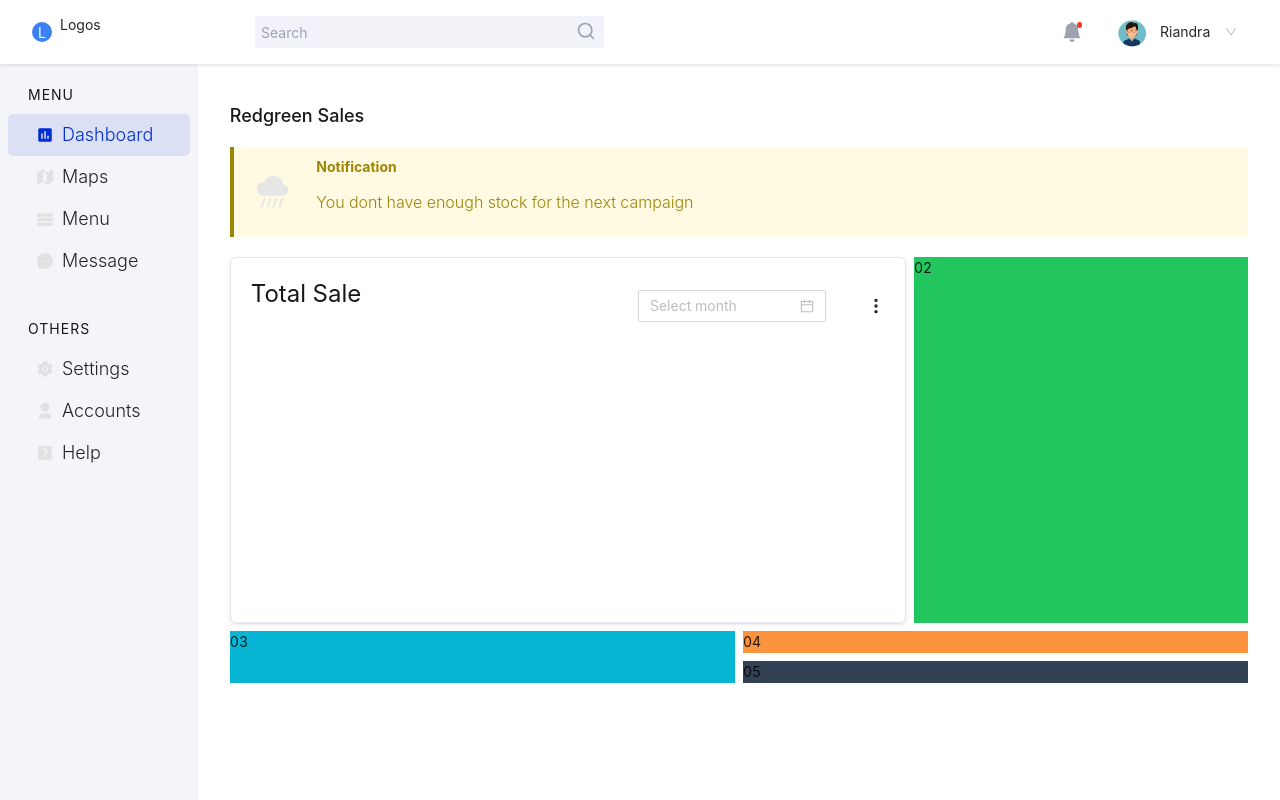
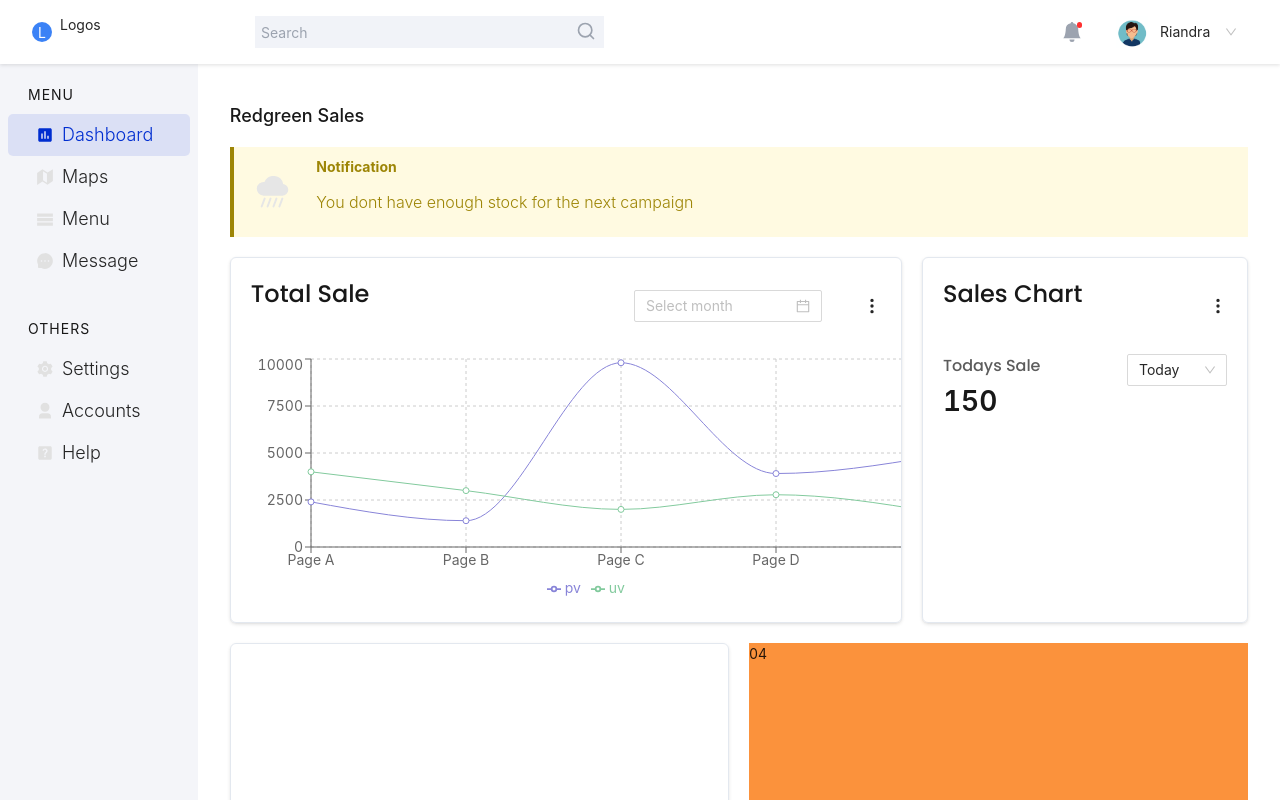
Before and after one commit to monirhabderabby/redgreenAssestment, a React (Create React App) app: page / in a window 1280 px wide. Shown: the top 800 px of the page. Built offline with nearby package versions, Linux system fonts and the light colour scheme; the HTML template or start-up script is replaced by a standard one.

Commit message:
dashboard overvies layout created

```diff
--- a/package.json
+++ b/package.json
@@ -7,12 +7,15 @@
         "@testing-library/react": "^13.4.0",
         "@testing-library/user-event": "^13.5.0",
         "antd": "^4.23.1",
+        "apexcharts": "^3.35.5",
         "gh-pages": "^4.0.0",
         "react": "^18.2.0",
+        "react-apexcharts": "^1.4.0",
         "react-dom": "^18.2.0",
         "react-icons": "^4.4.0",
         "react-router-dom": "^6.4.0",
         "react-scripts": "5.0.1",
+        "recharts": "^2.1.14",
         "web-vitals": "^2.1.4"
     },
     "scripts": {
--- a/src/App.css
+++ b/src/App.css
@@ -1,4 +1,5 @@
 @import "~antd/dist/antd.css";
+@import url("https://fonts.googleapis.com/css2?family=Poppins:wght@500&display=swap");
 
 .custom__shadow {
     box-shadow: 0px 0.3px 0.9px rgba(0, 0, 0, 0.07),
--- a/src/components/DashboardOverView/DashboardOverView.js
+++ b/src/components/DashboardOverView/DashboardOverView.js
@@ -1,5 +1,7 @@
 import React from "react";
+import MostPopulerProduct from "./MostPopulerPrduct/MostPopulerProduct";
 import Notification from "./Notification/Notification";
+import SalesChart from "./SalesChart/SalesChart";
 import TotalSales from "./TotalSales/TotalSales";
 
 const DashboardOverView = () => {
@@ -10,12 +12,10 @@ const DashboardOverView = () => {
             {/* h-[366px] w-[362px] */}
             {/* h-[366px] w-[744px] */}
 
-            <section className="grid grid-cols-1 md:grid-cols-12 h-[366px] w-full gap-2 mt-[20px]">
+            <section className="grid grid-cols-1 md:grid-cols-12 h-[366px] w-full gap-[20px] mt-[20px]">
                 <TotalSales />
-                <div className=" bg-green-500 md:col-span-4">02</div>
-                <div className="bg-cyan-500 h-full md:row-span-2 md:col-span-6">
-                    03
-                </div>
+                <SalesChart />
+                <MostPopulerProduct />
                 <div className="bg-orange-400 md:col-span-6">04</div>
                 <div className="bg-slate-700 md:col-span-6">05</div>
             </section>
--- /dev/null
+++ b/src/components/DashboardOverView/MostPopulerPrduct/MostPopulerProduct.js
@@ -0,0 +1,9 @@
+import React from "react";
+
+const MostPopulerProduct = () => {
+    return (
+        <div className=" md:col-span-6 row-span-2 h-[768px] card__shadow rounded-6px border-[1px] border-[#E3E8EF]"></div>
+    );
+};
+
+export default MostPopulerProduct;
--- /dev/null
+++ b/src/components/DashboardOverView/SalesChart/SalesChart.js
@@ -0,0 +1,50 @@
+import { Select } from "antd";
+import React from "react";
+import { BsThreeDotsVertical } from "react-icons/bs";
+const { Option } = Select;
+
+const SalesChart = () => {
+    const data = [
+        { name: "Group A", value: 400 },
+        { name: "Group B", value: 300 },
+        { name: "Group C", value: 300 },
+        { name: "Group D", value: 200 },
+    ];
+    const COLORS = ["#0088FE", "#00C49F", "#FFBB28", "#FF8042"];
+    return (
+        <div className=" md:col-span-4 card__shadow rounded-6px border-[1px] border-[#E3E8EF] ">
+            <header className="p-[20px] w-full flex items-center justify-between ">
+                <p className="font-normal text-[24px] leading-32px text-[#181818] font-popins">
+                    Sales Chart
+                </p>
+                <BsThreeDotsVertical className="ml-[41px] text-lg" />
+            </header>
+
+            <div className="w-full flex justify-between px-[20px]">
+                <div>
+                    <p className="text-[16px] font-light leading-24px text-[#5C5C5C] font-popins mb-[4px]">
+                        Todays Sale
+                    </p>
+                    <p className="font-semibold text-[28px] leading-38px text-[#181818]">
+                        150
+                    </p>
+                </div>
+                <div>
+                    <Select
+                        defaultValue="Today"
+                        style={{
+                            width: 100,
+                        }}
+                    >
+                        <Option value="jack">Yesterday</Option>
+                        <Option value="lucy">Tomorrow</Option>
+                    </Select>
+                </div>
+            </div>
+
+            <div>{/*pie chart will be here*/}</div>
+        </div>
+    );
+};
+
+export default SalesChart;
--- a/src/components/DashboardOverView/TotalSales/TotalSales.js
+++ b/src/components/DashboardOverView/TotalSales/TotalSales.js
@@ -1,13 +1,46 @@
 import { DatePicker } from "antd";
 import React from "react";
 import { BsThreeDotsVertical } from "react-icons/bs";
+import { CartesianGrid, Legend, Line, LineChart, XAxis, YAxis } from "recharts";
 import "../../../App.css";
 
 const TotalSales = () => {
+    const data = [
+        {
+            name: "Page A",
+            uv: 4000,
+            pv: 2400,
+            amt: 2400,
+        },
+        {
+            name: "Page B",
+            uv: 3000,
+            pv: 1398,
+            amt: 2210,
+        },
+        {
+            name: "Page C",
+            uv: 2000,
+            pv: 9800,
+            amt: 2290,
+        },
+        {
+            name: "Page D",
+            uv: 2780,
+            pv: 3908,
+            amt: 2000,
+        },
+        {
+            name: "Page E",
+            uv: 1890,
+            pv: 4800,
+            amt: 2181,
+        },
+    ];
     return (
         <div className=" md:col-span-8 h-[366px] card__shadow rounded-6px border-[1px] border-[#E3E8EF]">
             <header className="p-[20px] w-full flex items-center justify-between ">
-                <p className="font-normal text-[24px] leading-32px text-[#181818]">
+                <p className="font-normal text-[24px] leading-32px text-[#181818] font-popins">
                     Total Sale
                 </p>
                 <div className="flex items-center">
@@ -15,6 +48,24 @@ const TotalSales = () => {
                     <BsThreeDotsVertical className="ml-[41px] text-lg" />
                 </div>
             </header>
+            <section>
+                <div className="h-full w-full"></div>
+                <div className="overflow-x-auto">
+                    <LineChart
+                        width={730}
+                        height={250}
+                        data={data}
+                        margin={{ top: 5, right: 30, left: 20, bottom: 5 }}
+                    >
+                        <CartesianGrid strokeDasharray="3 3" />
+                        <XAxis dataKey="name" />
+                        <YAxis />
+                        <Legend />
+                        <Line type="monotone" dataKey="pv" stroke="#8884d8" />
+                        <Line type="monotone" dataKey="uv" stroke="#82ca9d" />
+                    </LineChart>
+                </div>
+            </section>
         </div>
     );
 };
--- a/tailwind.config.js
+++ b/tailwind.config.js
@@ -12,7 +12,12 @@ module.exports = {
             lineHeight: {
                 "20px": "20px",
                 "22px": "22px",
+                "24px": "24px",
                 "32px": "32px",
+                "38px": "38px",
+            },
+            fontFamily: {
+                popins: ["Poppins", "sans-serif"],
             },
         },
         borderRadius: {
```
Also changed, not shown: 1 other file (tests, documents, lock files or other folders).
